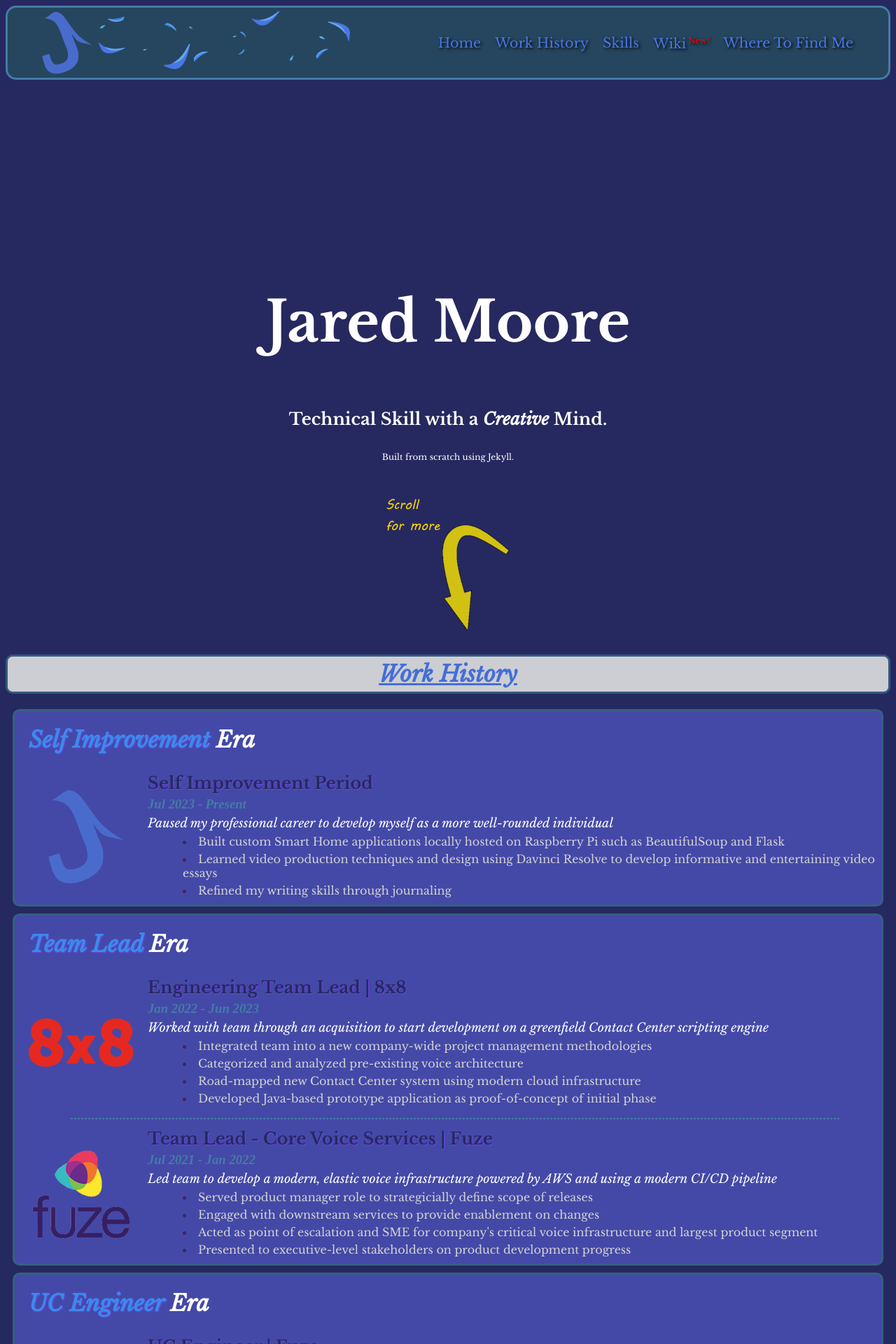
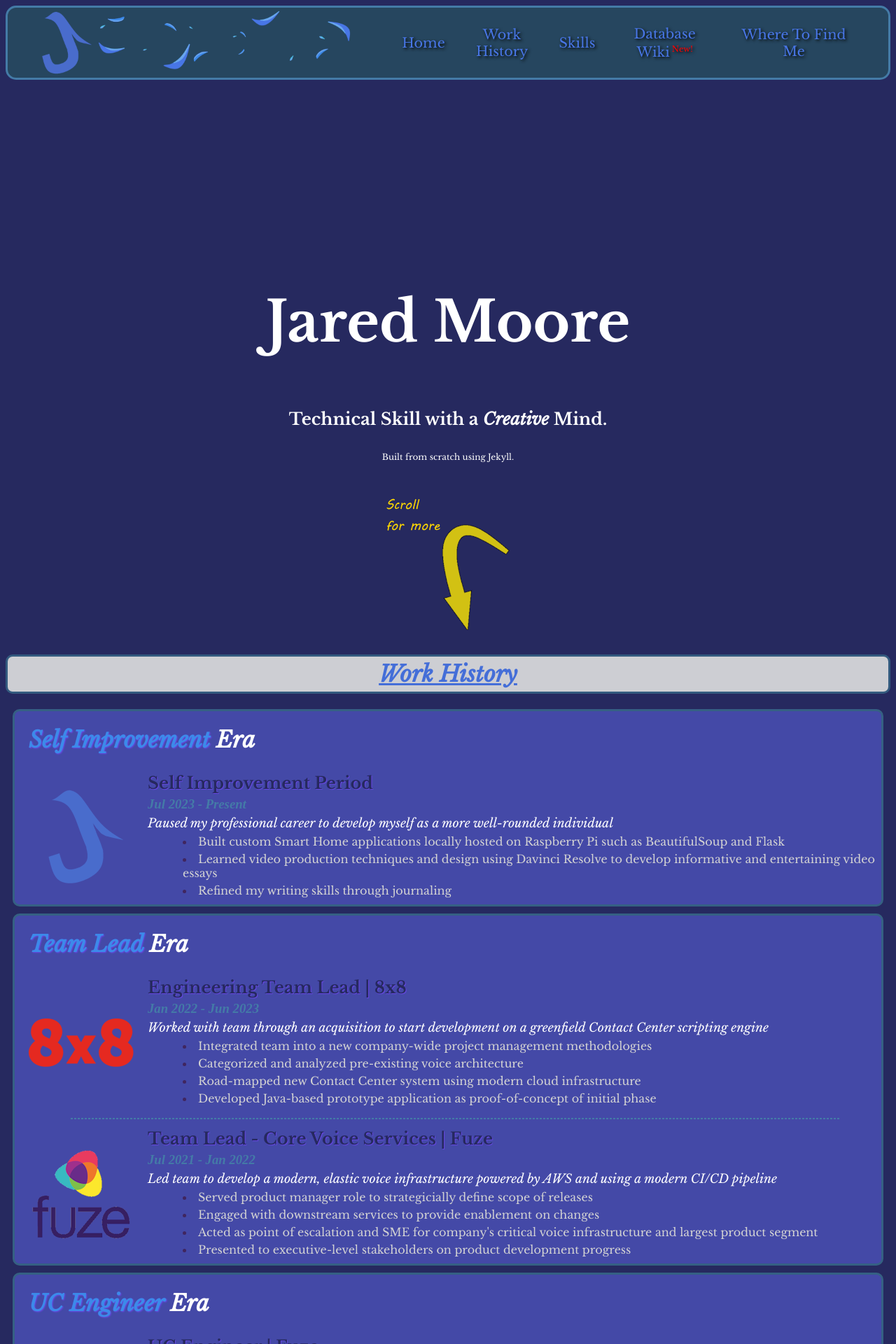
Before and after one commit to jaybirdjaredmoore/Pages-Resume, a Jekyll site: the page built from index.html, in a window 1280 px wide. Shown: the top 1920 px of the page at 70% size. Built offline with Jekyll 4.4.1, drawn with Linux system fonts in a browser that asks for light colours.

Commit message:
Updating DB Wiki Styling
Added additional text to clarify the wiki is meant for DB information and centered the text

```diff
--- a/_data/navigation.yml
+++ b/_data/navigation.yml
@@ -3,7 +3,7 @@
   link: ./#workhistory
 - name: Skills
   link: ./#skills
-- name: Wiki<sup>New!<sup>
+- name: Database Wiki<sup>New!<sup>
   link: https://wiki.jaredmoore.me
 - name: Where To Find Me
   link: ./#contact
--- a/_sass/main.scss
+++ b/_sass/main.scss
@@ -47,6 +47,7 @@ body {
     gap: 20px;
     padding-right: 50px;
     text-shadow: 2px 2px 4px #000000;
+    text-align: center;
 }
 
 .navbar > a {
```
Also changed, not shown: 4 other files.
